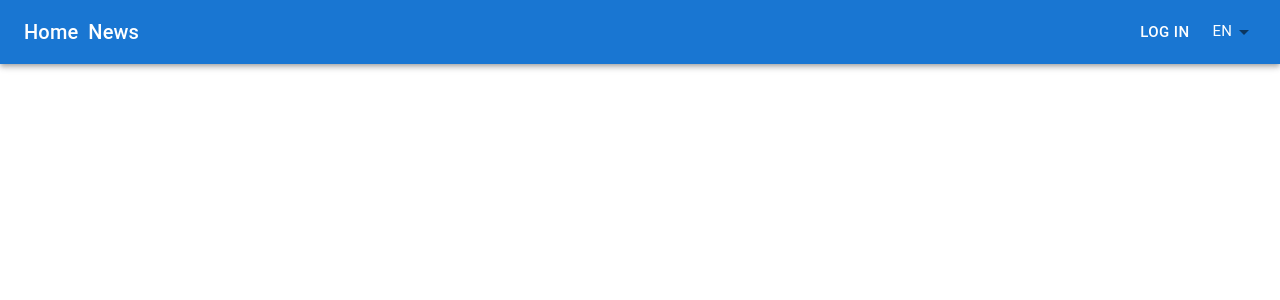
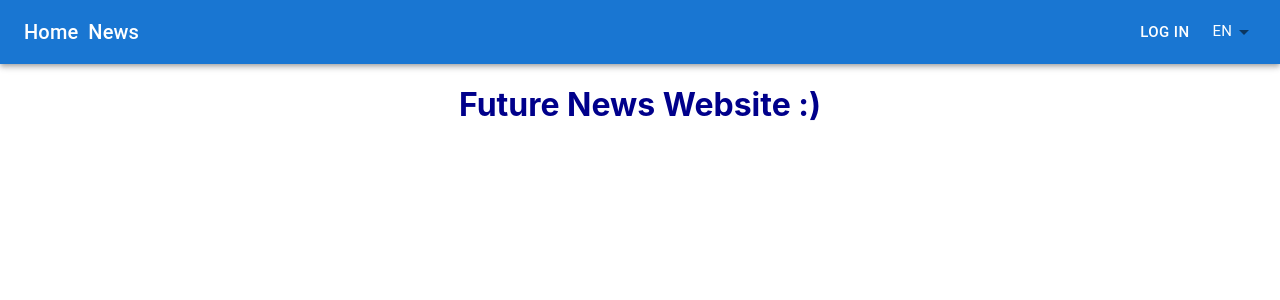
Before and after one commit to OlyaPinchuk/news-app-pinchuk, a React (Create React App) app: page / in a window 1280 px wide. Before the commit this address had no page. Shown: the top 300 px of the page. Built offline with nearby package versions, Linux system fonts and the light colour scheme.

Commit message:
add changes

```diff
--- a/src/App.tsx
+++ b/src/App.tsx
@@ -11,10 +11,10 @@ function App() {
     <div>
       <HeaderComponent></HeaderComponent>
       <Routes>
-        {/* <Route path='/news-app-pinchuk' element={<Navigate to="/" replace />}/> */}
+        <Route path='/news-app-pinchuk' element={<Navigate to="/" replace />}/>
 
-        {/* <Route path='/' element={<HomeComponent></HomeComponent>} ></Route> */}
-        <Route path='/news-app-pinchuk' element={<HomeComponent></HomeComponent>} ></Route>
+        <Route path='/' element={<HomeComponent></HomeComponent>} ></Route>
+        {/* <Route path='/news-app-pinchuk' element={<HomeComponent></HomeComponent>} ></Route> */}
 
         <Route path='/news' element={<NewsComponent></NewsComponent>} ></Route>
         <Route path='/login' element={<LoginComponent></LoginComponent>} ></Route>
```
